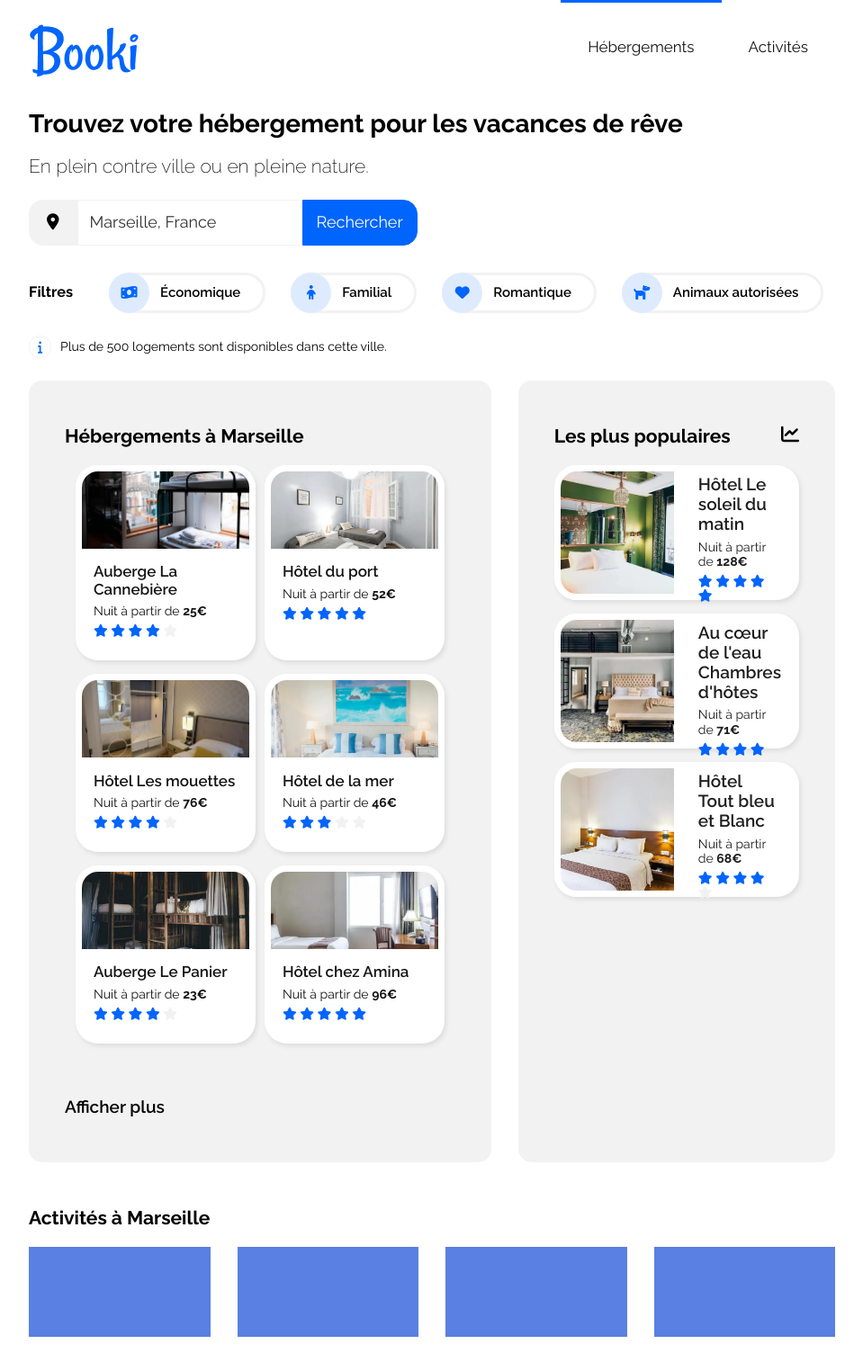
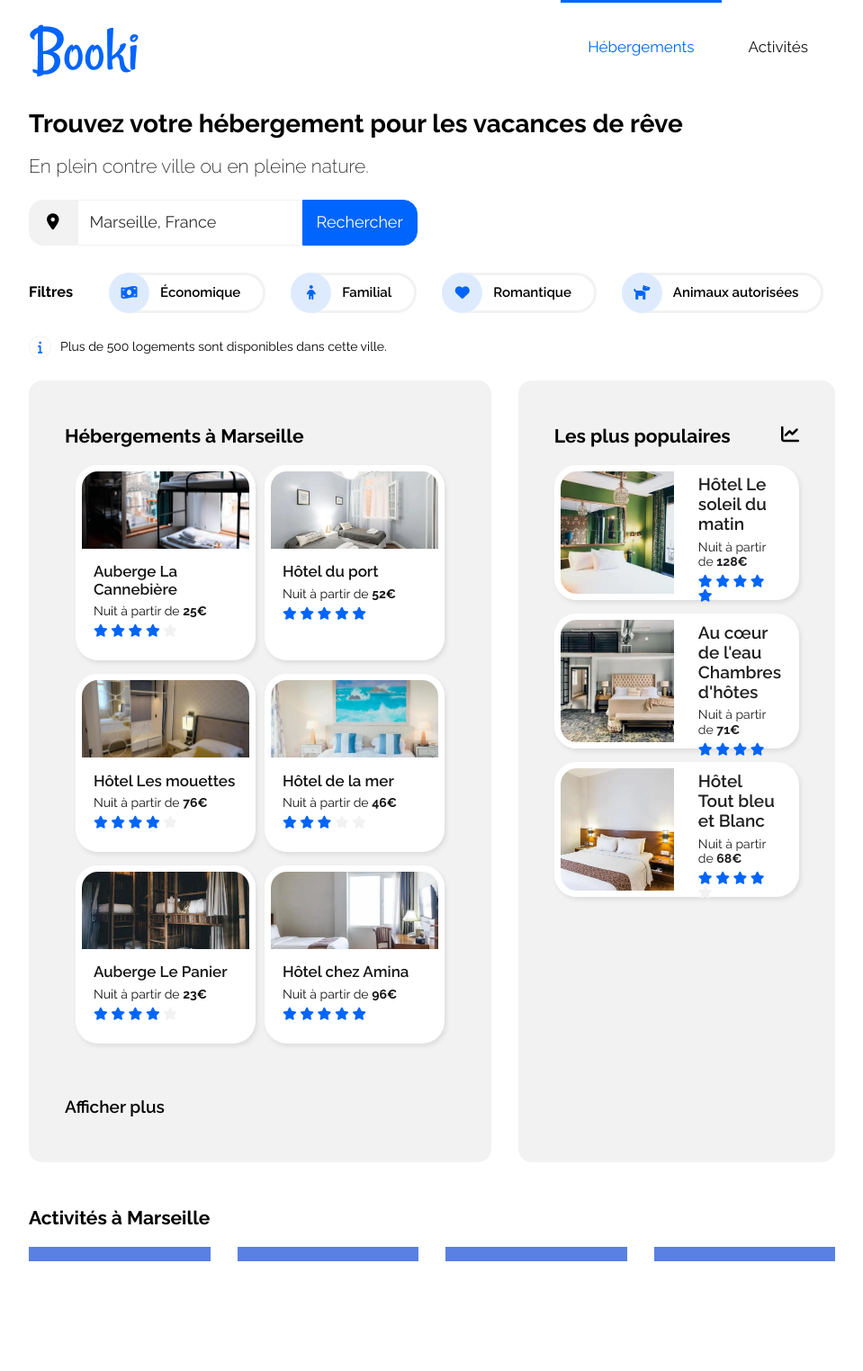
Before and after one commit to thomasbnt/DW_P2_Booki_OC, a plain HTML site: page index.html in a window 1280 px wide. Shown: the whole page at 90% size, without its empty margins (160-1119 px from the left). After the commit the page ends 1452 px from the top, so only its background shows below. Drawn offline with Linux system fonts and the light colour scheme.

Commit message:
Modif Hébergements en bleue + part grid 1fr activités

```diff
--- a/assets/css/main.css
+++ b/assets/css/main.css
@@ -68,6 +68,7 @@ a {
 
 .navbar > nav > a:first-of-type {
     border-top: 3px solid var(--primary-color);
+    color: var(--primary-color);
 }
 
 .navbar > nav a:hover {
@@ -350,11 +351,9 @@ input {
 .activities_grid {
     display: grid;
     gap: 30px;
-    min-width: 100px;
-    min-height: 100px;
+    grid-template-columns: 1fr 1fr 1fr 1fr;
 }
 .activities_grid > div {
-    grid-area: 1;
     background-color: #5980e2;
 }
 .activities_section h2 {
@@ -369,6 +368,9 @@ input {
     .container,
     .navbar {
         padding: 0 15%;
+    }
+    .navbar > nav > a:first-of-type {
+        color: var(--primary-color);
     }
 
     .filters_section {
@@ -428,6 +430,9 @@ input {
         border-top: none;
         border-bottom-color: var(--primary-color);
     }
+    .navbar > nav > a:first-of-type {
+        color: #1E1E1E;
+    }
 
     .first_section {
         padding-top: 10px;
```
